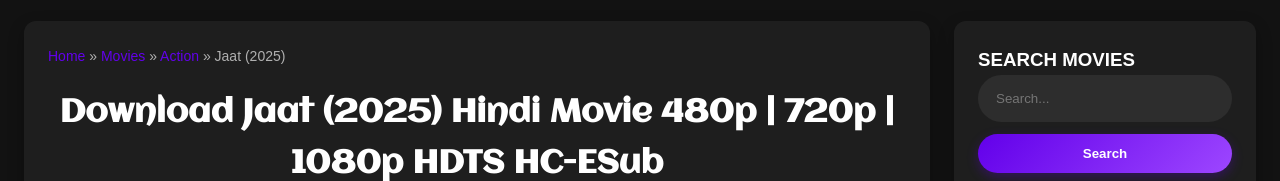
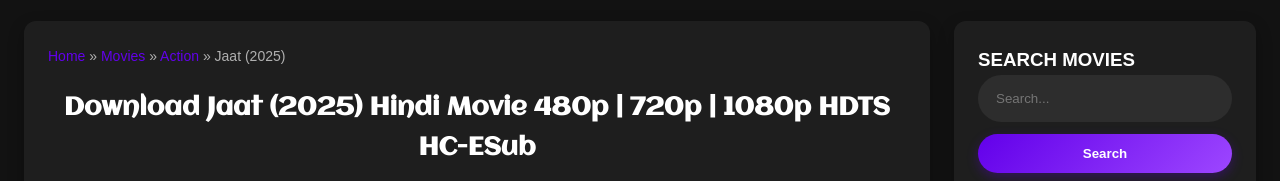
Before and after one commit to manish-sherawat/Bollyflix, a plain HTML site: page Download Jaat 2025.html in a window 1280 px wide. Shown: the part 134-315 px from the top of the page. Drawn offline with Linux system fonts and the light colour scheme.

Commit message:
Update page style.css

```diff
--- a/page style.css
+++ b/page style.css
@@ -1,3 +1,8 @@
+@font-face {
+    font-family: Aclonica;
+    src: url(fonts/Aclonica.ttf);
+  }
+
 * {
     margin: 0;
     padding: 0;
@@ -218,13 +223,8 @@ nav {
     text-decoration: underline;
 }
 
-@font-face {
-    font-family: Aclonica;
-    src: url(fonts/Aclonica.ttf);
-  }
-
 .movie-title {
-    font-size: 32px;
+    font-size: 25px;
     margin-bottom: 16px;
     font-family: Aclonica;
     color: var(--text-primary);
```
